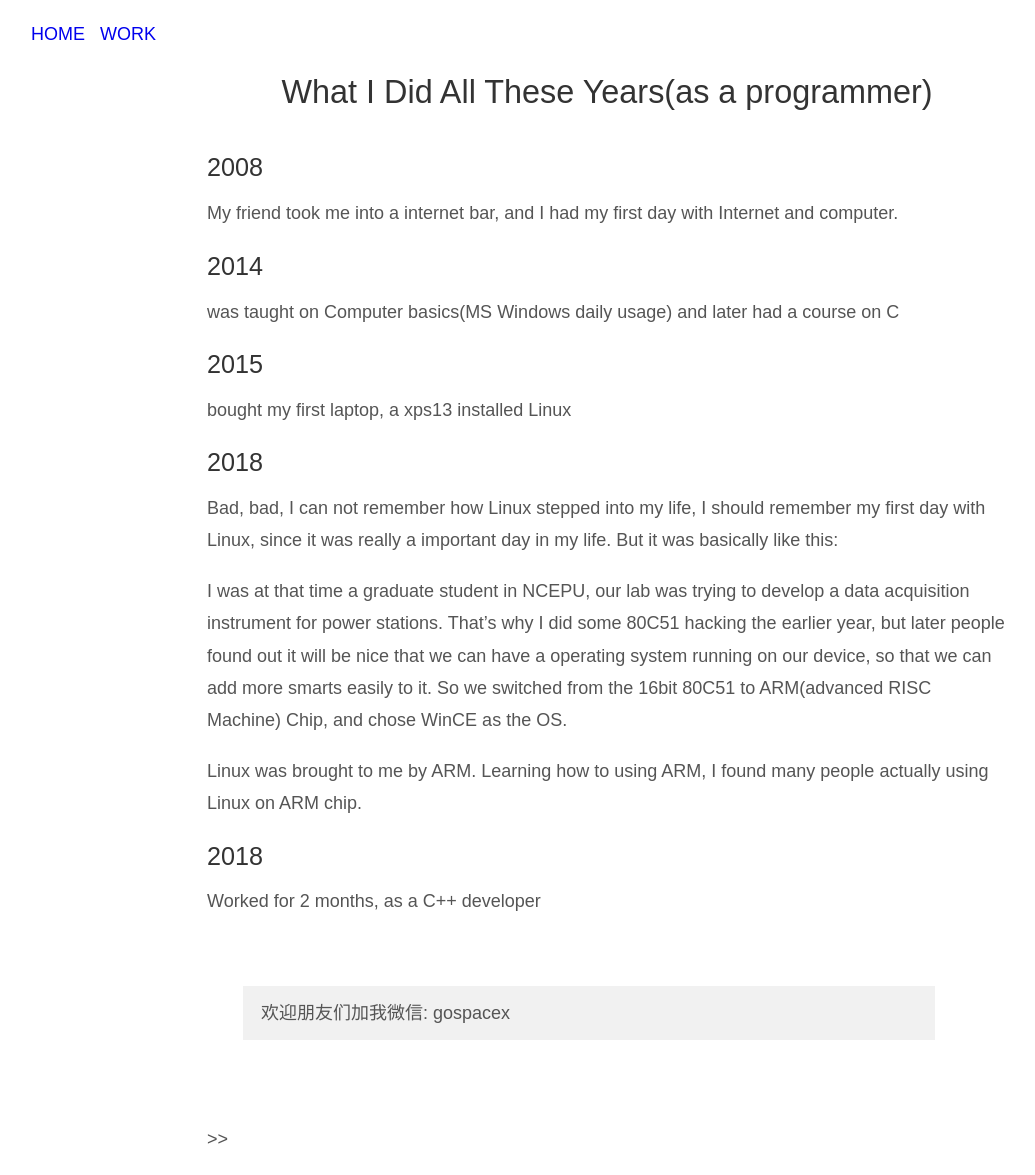
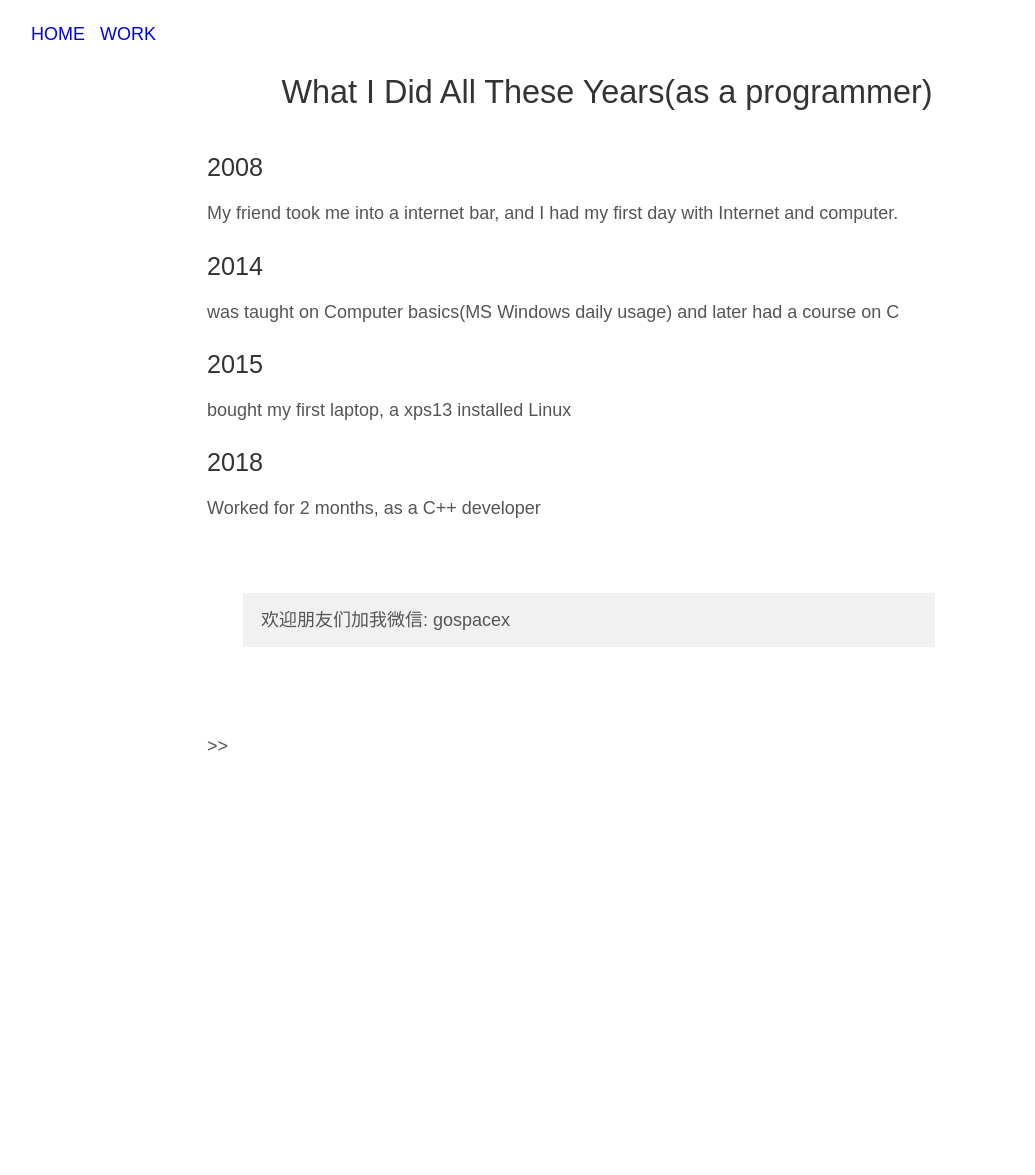
Before and after one commit to lixit/lixit.github.io, a Jekyll site: the page built from work/time.markdown, in a window 1280 px wide. Shown: the whole page, without its empty margins (33-1068 px from the left). Built offline with Jekyll 4.4.1, drawn with Linux system fonts in a browser that asks for light colours; after the commit the page ends 900 px from its top, so only the background shows below that.

Commit message:
update work

```diff
--- a/work/index.markdown
+++ b/work/index.markdown
@@ -4,9 +4,9 @@ title: Work
 ---
 
 
-- [Github 上我的开源项目][github-xitong]
-- [个人网站][hc]
-- [个人时间线](https://lixit.github.io/work/time.html)
+- [Github][github-xitong]
+- [website][hc]
+- [timeline](https://lixit.github.io/work/time.html)
 
 [github-xitong]:https://github.com/lixit
 [hc]:https://lixit.github.io/myweb
--- a/work/time.markdown
+++ b/work/time.markdown
@@ -19,21 +19,4 @@ bought my first laptop, a xps13 installed Linux
 
 ### 2018
 
-Bad, bad, I can not remember how Linux stepped into my life, I should remember
-my first day with Linux, since it was really a important day in my life. But
-it was basically like this:
-
-I was at that time a graduate student in NCEPU, our lab was trying to develop
-a data acquisition instrument for power stations. That's why I did some 80C51
-hacking the earlier year, but later people found out it will be nice that we
-can have a operating system running on our device, so that we can add more
-smarts easily to it. So we switched from the 16bit 80C51 to ARM(advanced RISC
-Machine) Chip, and chose WinCE as the OS.
-
-Linux was brought to me by ARM. Learning how to using ARM, I found many people
-actually using Linux on ARM chip.
-
-
-### 2018
-
 Worked for 2 months, as a C++ developer
```
Also changed, not shown: work/languages.markdown (deleted, +0 -70 lines), favicon.ico.
